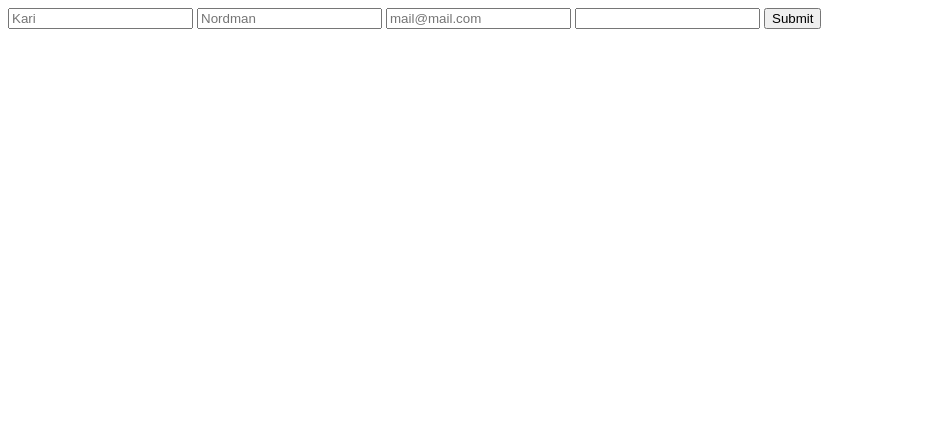
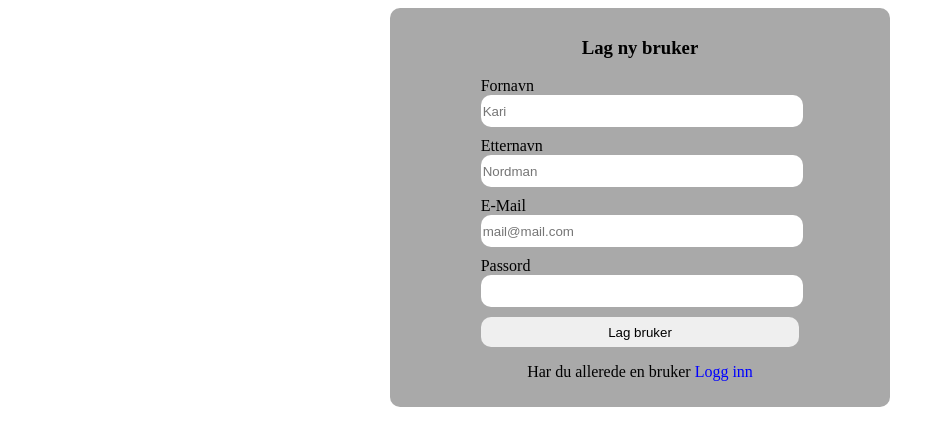
Before and after one commit to GekkoJr/arsoppgave-1, a PHP site: page /signup.html in a window 1280 px wide. Shown: the top 446 px of the page, without its empty margins (0-945 px from the left). Run offline with PHP 8.4, Linux system fonts and the light colour scheme.

Commit message:
minor fixes
La til validering for tomme felt og forbefret signup

```diff
--- a/login-system/signup.html
+++ b/login-system/signup.html
@@ -3,16 +3,23 @@
 <head>
     <meta charset="UTF-8">
     <title>Inlogging</title>
+    <link rel="stylesheet" href="../style.css">
 </head>
 <body>
 <main>
-    <form action="signup.php" method="post">
-        <input type="text" id="navn" name="navn" placeholder="Kari">
-        <input type="text" id="etterNavn" name="etterNavn" placeholder="Nordman">
-        <input type="email" id="mail" name="mail" placeholder="mail@mail.com">
-        <input type="password" id="pass" name="pass">
-        <input type="submit">
+    <div id="login-form">
+
+    <form name="form" action="signup.php" method="post">
+        <h3>Lag ny bruker</h3>
+        <div><label>Fornavn<input type="text" id="navn" name="navn" placeholder="Kari"></label></div>
+        <div><label>Etternavn<input type="text" id="etterNavn" name="etterNavn" placeholder="Nordman"></label></div>
+        <div><label>E-Mail<input type="email" id="mail" name="mail" placeholder="mail@mail.com"></label></div>
+        <div><label>Passord<input type="password" id="pass" name="pass"></label></div>
+        <button type="submit" id="sub-btn">Lag bruker</button>
+        <p>Har du allerede en bruker <a style="color: blue" href="login.html">Logg inn</a></p>
     </form>
+    </div>
+
 </main>
 
 
--- a/style.css
+++ b/style.css
@@ -1,5 +1,7 @@
 /* Stylesheet for Digi store AS */
 
+
+/* Nettbutikk style */
 main {
     max-width : 1000px;
     margin: auto;
@@ -67,6 +69,10 @@ a:hover {
     border: none;
 }
 
-#login-form form p, #sub-btn {
+#login-form form div, #sub-btn {
     width: 75%;
 }
+
+#login-form form div {
+    margin-bottom: 10px;
+}
```
Also changed, not shown: login-system/login.html (+7 -7 lines), login-system/signup.php (+8 -1 lines), nettbutikk.php (+5 -3 lines).
